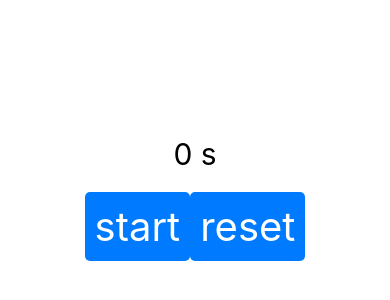
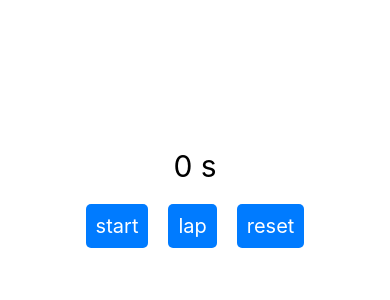
Before and after one commit to Shopify/eng-intern-assessment-react-native, a React Native app: screen / in a window 390 px wide. Shown: the part 224-524 px from the top of the page. Built offline with nearby package versions, Linux system fonts and the light colour scheme.

Commit message:
added Lap button; fixed reset bug

```diff
--- a/src/StopWatchButton.tsx
+++ b/src/StopWatchButton.tsx
@@ -1,4 +1,3 @@
-//used to represent the start,stop,reset button
 import React from 'react';
 import { TouchableOpacity, Text, StyleSheet, View } from 'react-native';
 
@@ -6,27 +5,31 @@ import { TouchableOpacity, Text, StyleSheet, View } from 'react-native';
 // onStart: function - called when the user starts the stopwatch
 // onStop: function -  called when the user stops the stopwatch
 // onReset: funciton - called when the user resets the stopwatch
+//onLap: function - called when user presses the lap button
 
-//used an interface to show what type of structure the stopwatch should have
 interface StopwatchButtonProps {
   isRunning: boolean;
   onStart: () => void;
   onStop: () => void;
   onReset: () => void;
+  onLap: () => void;
 }
-
 
 //react function component needed - was throwing a text error prior
 //declared constant variable named StopwatchButton that expects component expects props of type StopwatchButtonProps.
-//props: isRunning, onStart, onStop, onReset
-const StopwatchButton: React.FC<StopwatchButtonProps> = ({ isRunning, onStart, onStop, onReset }) => {
+//props: isRunning, onStart, onStop, onReset, onlap
 
-  //button text toggles between 'stop' and 'start' based on isRunning
-  //TouchableOpacity handles resetting the stopwatch - when pressed it calls the onReset function
+//button text toggles between 'stop' and 'start' based on isRunning
+//TouchableOpacity handles resetting the stopwatch - when pressed it calls the onReset function, same for lap (laps timer)
+const StopwatchButton: React.FC<StopwatchButtonProps> = ({ isRunning, onStart, onStop, onReset, onLap }) => {
   return (
     <View style={styles.container}>
+
       <TouchableOpacity style={styles.button} onPress={isRunning ? onStop : onStart}>
         <Text style={styles.buttonText}>{isRunning ? 'stop' : 'start'}</Text>
+      </TouchableOpacity>
+      <TouchableOpacity style={styles.button} onPress={onLap}>
+        <Text style={styles.buttonText}>lap</Text>
       </TouchableOpacity>
       <TouchableOpacity style={styles.button} onPress={onReset}>
         <Text style={styles.buttonText}>reset</Text>
@@ -35,22 +38,34 @@ const StopwatchButton: React.FC<StopwatchButtonProps> = ({ isRunning, onStart, o
   );
 };
 
-//styles for stopwatch button container
 const styles = StyleSheet.create({
   container: {
     flexDirection: 'row',
     justifyContent: 'space-around',
     alignItems: 'center',
+    marginTop: 20,
   },
   button: {
     backgroundColor: '#007bff',
     padding: 10,
     borderRadius: 5,
-    marginTop: 20,
+    marginHorizontal: 10,
+  },
+  lapButton: {
+    backgroundColor: '#ff7f0e',
+    padding: 10,
+    borderRadius: 5,
+    marginHorizontal: 10,
+  },
+  resetButton: {
+    backgroundColor: '#dc3545',
+    padding: 10,
+    borderRadius: 5,
+    marginHorizontal: 10,
   },
   buttonText: {
     color: 'white',
-    fontSize: 40,
+    fontSize: 20,
   },
 });
 
```
